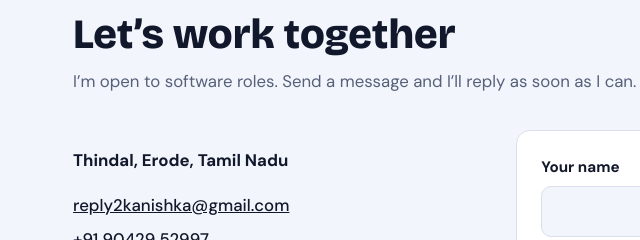
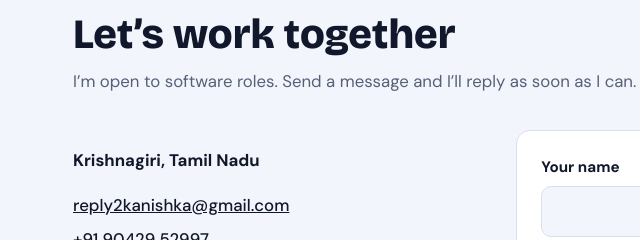
Before and after one commit to KANISHKAGEETHA/Portfolio, a website: page index.html in a window 1280 px wide. Shown: the part 4078-4318 px from the top of the page, 37-677 px from the left. Drawn offline with nearby package versions, Linux system fonts and the light colour scheme.

Commit message:
Update index.html

```diff
--- a/index.html
+++ b/index.html
@@ -246,7 +246,7 @@ footer{border-top:1px solid var(--line);padding:1.8rem 0;color:var(--muted);text
 <p class="lead">I’m open to software roles. Send a message and I’ll reply as soon as I can.</p>
 <div class="cgrid">
 <div class="ci">
-<p><b>Thindal, Erode, Tamil Nadu</b></p>
+<p><b>Krishnagiri, Tamil Nadu</b></p>
 <a href="mailto:reply2kanishka@gmail.com">reply2kanishka@gmail.com</a>
 <a href="tel:+919042952997">+91 90429 52997</a>
 <a href="https://linkedin.com/in/kanishka-g-57b397297" target="_blank" rel="noopener">LinkedIn</a>
```
